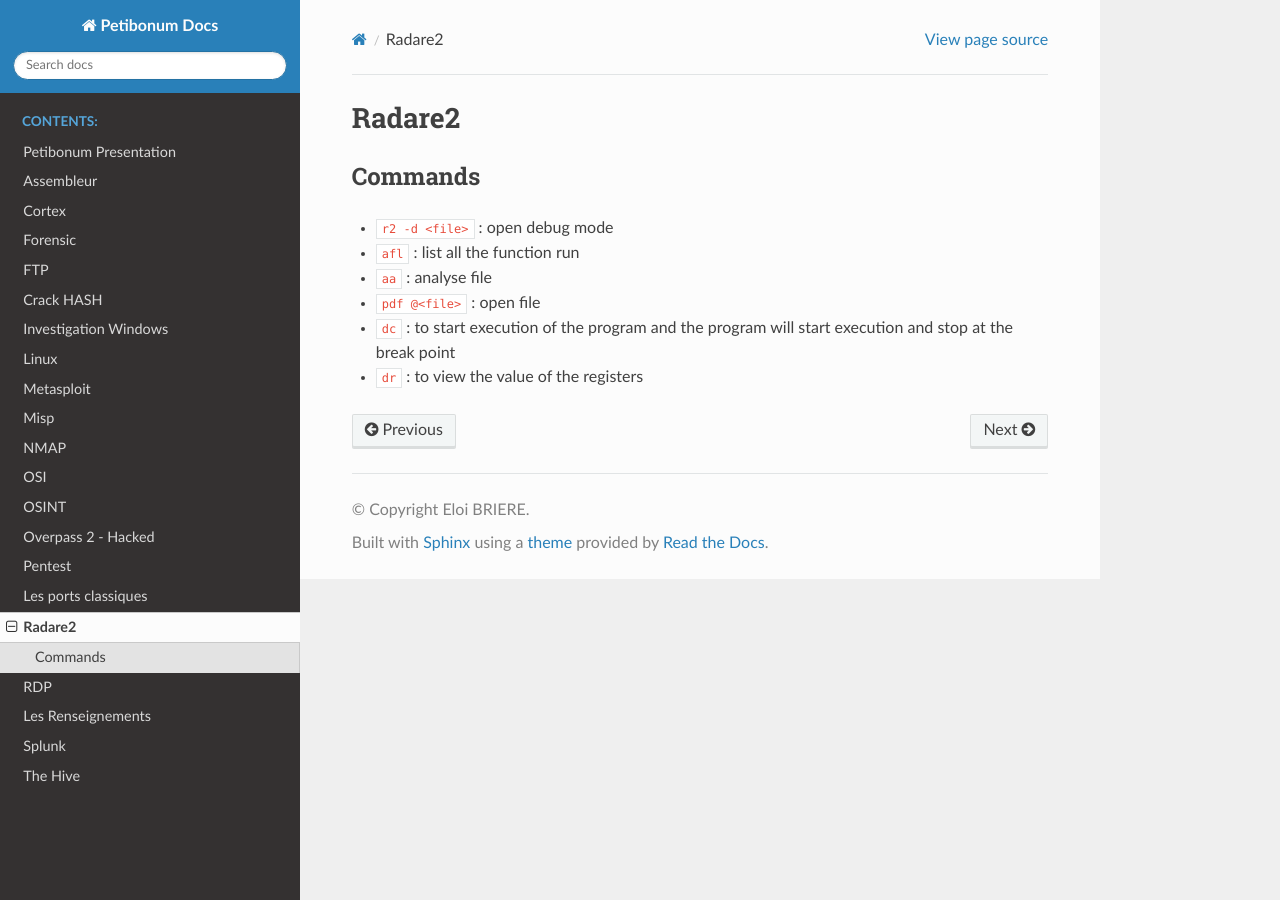
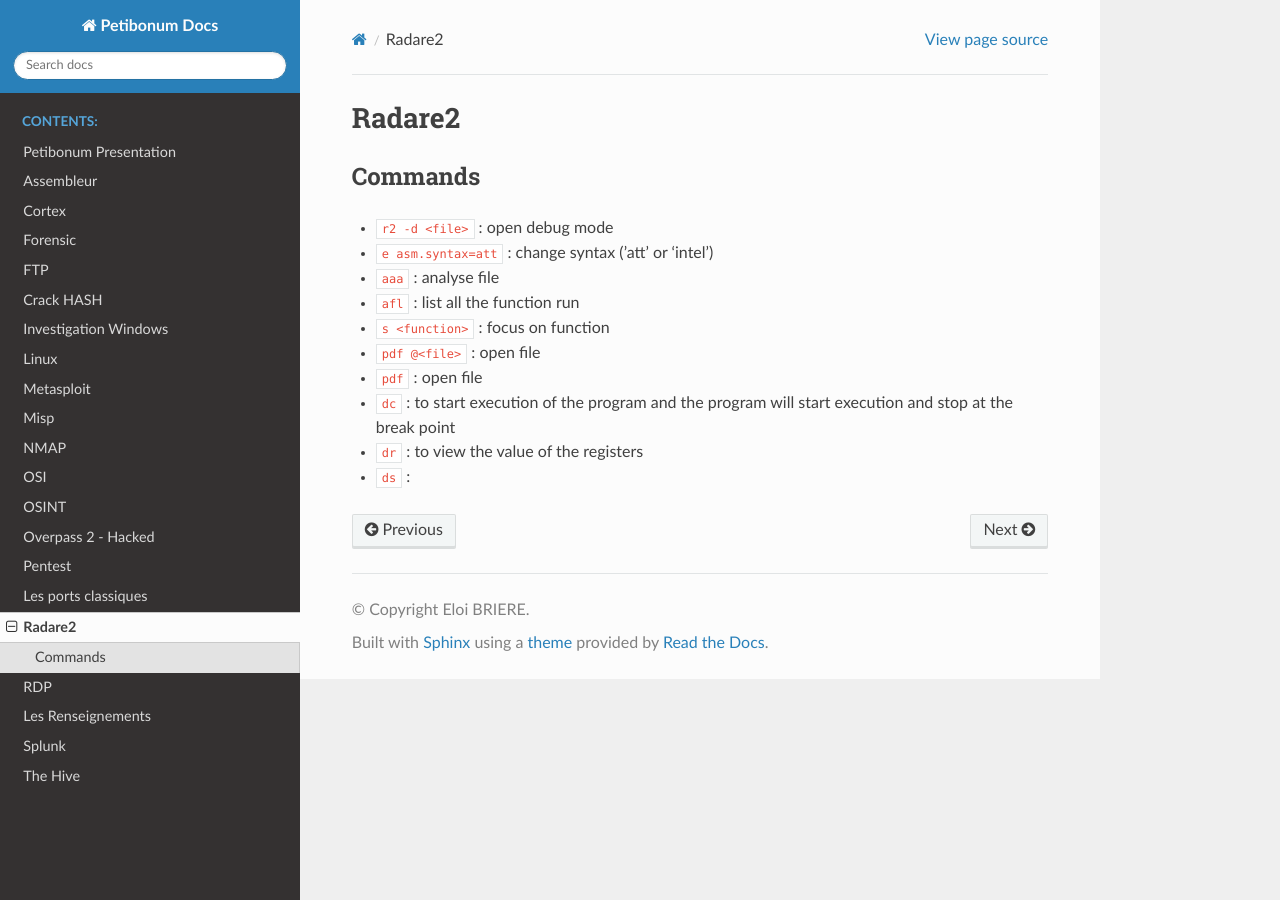
Before and after one commit to Iole-Bri/misp_docs_2, a Sphinx documentation site: the page built from docs/source/src/radare2.md, in a window 1280 px wide. Built offline with Sphinx 7.4.7 and the Read the Docs theme 2.0.0, drawn with Linux system fonts in a browser that asks for light colours.

Commit message:
radare2.md

````diff
--- a/docs/source/src/radare2.md
+++ b/docs/source/src/radare2.md
@@ -3,8 +3,12 @@
 ## Commands
 
 * ```r2 -d <file>``` : open debug mode
+* ```e asm.syntax=att``` : change syntax ('att' or 'intel')
+* ```aaa``` : analyse file
 * ```afl``` : list all the function run
-* ```aa``` : analyse file
+* ```s <function>``` : focus on function
 * ```pdf @<file>``` : open file
+* ```pdf``` : open file
 * ```dc``` : to start execution of the program and the program will start execution and stop at the break point
 * ```dr``` : to view the value of the registers
+* ```ds``` :
````
